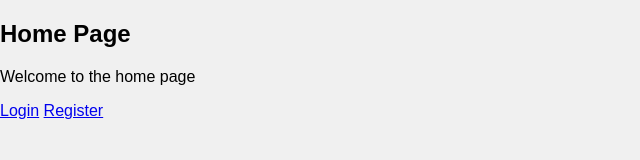
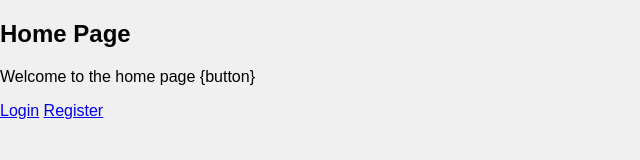
Before and after one commit to taqihaider110/PRACTICE-GIT, a plain HTML site: page index.html in a window 1280 px wide. Shown: the full height of the page, 0-640 px from the left. Drawn offline with Linux system fonts and the light colour scheme.

Commit message:
New changes in text

```diff
--- a/index.html
+++ b/index.html
@@ -9,7 +9,7 @@
         <div class="header">
             <h2>Home Page</h2>
             <p>
-                Welcome to the home page
+                Welcome to the home page {button}
             </p>
         </div>
         <div class="content">
```
